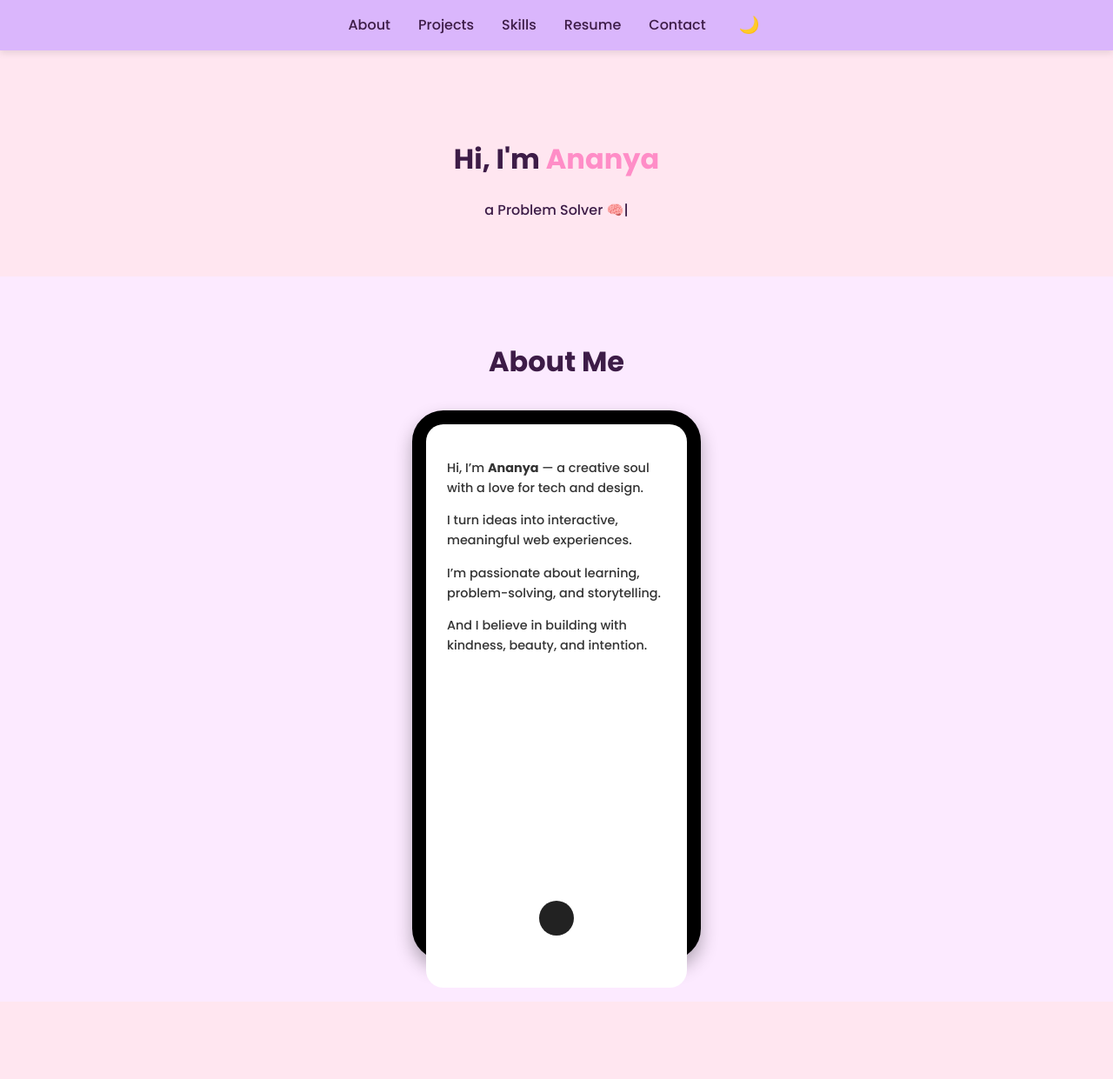
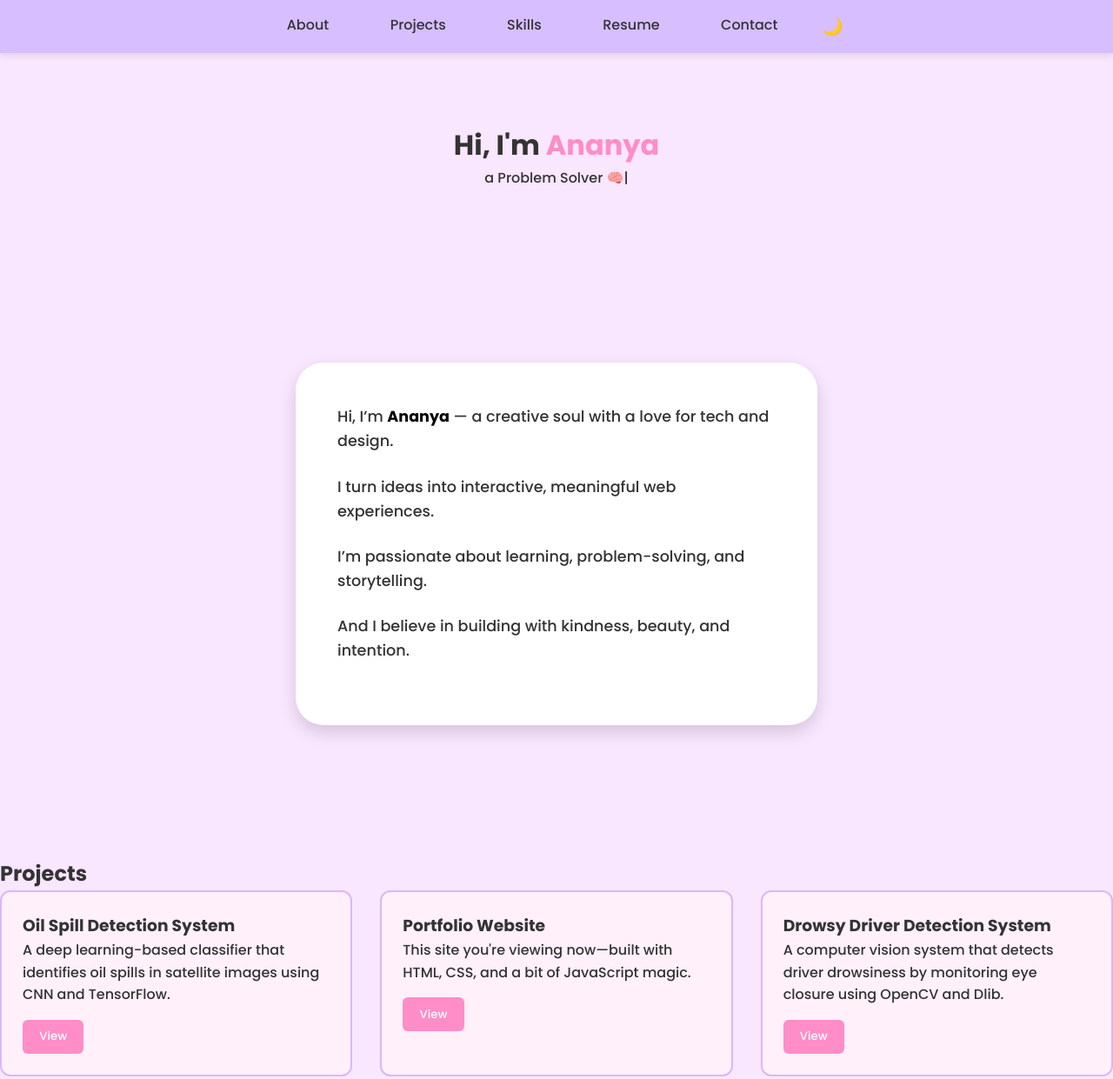
Before and after one commit to ananananyuh/portfolio, a plain HTML site: page index.html in a window 1280 px wide. Shown: the top 1241 px of the page at 87% size. Drawn offline with nearby package versions, Linux system fonts and the light colour scheme.

Commit message:
About Me new changes

```diff
--- a/index.html
+++ b/index.html
@@ -25,15 +25,12 @@
     <p><span id="typed"></span></p>
   </header>
 
-  <section id="about" class="about-section">
-  <h2>About Me</h2>
-  <div class="iphone-frame">
-    <div class="iphone-screen">
-      <p>Hi, I’m <strong>Ananya</strong> — a creative soul with a love for tech and design.</p>
-      <p>I turn ideas into interactive, meaningful web experiences.</p>
-      <p>I’m passionate about learning, problem-solving, and storytelling.</p>
-      <p>And I believe in building with kindness, beauty, and intention.</p>
-    </div>
+  <section id="about">
+  <div class="about-container">
+    <p>Hi, I’m <strong>Ananya</strong> — a creative soul with a love for tech and design.</p>
+    <p>I turn ideas into interactive, meaningful web experiences.</p>
+    <p>I’m passionate about learning, problem-solving, and storytelling.</p>
+    <p>And I believe in building with kindness, beauty, and intention.</p>
   </div>
 </section>
 
--- a/style.css
+++ b/style.css
@@ -84,94 +84,84 @@ nav a:hover {
   font-weight: 700;
 }
 
-/* About Section – centered layout */
+/* Reset defaults */
+* {
+  margin: 0;
+  padding: 0;
+  box-sizing: border-box;
+  font-family: 'Poppins', sans-serif;
+}
+
+body {
+  background-color: #f9e6ff;
+  color: #333;
+  line-height: 1.6;
+}
+
+/* Navbar */
+nav {
+  background-color: #d7bfff;
+  display: flex;
+  justify-content: center;
+  padding: 1rem;
+  position: sticky;
+  top: 0;
+  z-index: 10;
+}
+
+nav a {
+  margin: 0 1.2rem;
+  text-decoration: none;
+  color: #333;
+  font-weight: 500;
+}
+
+nav a:hover {
+  color: #6f42c1;
+}
+
+/* About Section */
 #about {
+  min-height: 90vh;
   display: flex;
-  flex-direction: column;
   align-items: center;
   justify-content: center;
-  min-height: 60vh;
-  text-align: center;
+  padding: 2rem;
 }
 
 .about-container {
-  display: flex;
-  justify-content: center;
-  align-items: center;
-  padding: 1rem;
-}
-
-.about-text {
+  background-color: white;
   max-width: 600px;
-  background-color: rgba(255, 240, 250, 0.4);
-  padding: 2rem;
-  border-radius: 12px;
-  line-height: 1.8;
-  font-size: 1.1rem;
-  color: var(--text-color);
-}
-
-body.dark-theme .about-text {
-  background-color: rgba(80, 0, 80, 0.3);
-}
-
-/* Optional: Alternate About Section layout */
-.about-section {
-  padding: 3rem 2rem;
-  text-align: center;
-  background: #fceaff;
-}
-
-.about-section h2 {
-  font-size: 2rem;
-  margin-bottom: 2rem;
-}
-
-.iphone-frame {
-  width: 300px;
-  height: 600px;
-  margin: 0 auto;
-  border: 16px solid #000;
-  border-radius: 36px;
-  position: relative;
-  background: #111;
-  box-shadow: 0 10px 20px rgba(0,0,0,0.3);
-}
-
-.iphone-screen {
-  background: #fff;
-  color: #333;
-  padding: 1.5rem;
-  border-radius: 20px;
-  overflow-y: auto;
-  height: 100%;
-  font-size: 0.9rem;
-  line-height: 1.6;
+  width: 90%;
+  padding: 3rem;
+  border-radius: 2rem;
+  box-shadow: 0 8px 20px rgba(0, 0, 0, 0.15);
   text-align: left;
 }
 
-.iphone-frame::after {
-  content: "";
-  position: absolute;
-  bottom: 12px;
-  left: 50%;
-  transform: translateX(-50%);
-  width: 40px;
-  height: 40px;
-  background: #222;
-  border-radius: 50%;
+.about-container p {
+  margin-bottom: 1.5rem;
+  font-size: 1.1rem;
 }
 
-/* Sections (except About) */
-section:not(#about) {
-  padding: 4rem 2rem;
-  max-width: 900px;
-  margin: auto;
+.about-container strong {
+  font-weight: 600;
+  color: #000;
 }
 
-h2 {
-  text-align: center;
-  margin-bottom: 2rem;
+/* Responsive */
+@media screen and (max-width: 768px) {
+  .about-container {
+    padding: 2rem;
+  }
+
+  nav {
+    flex-wrap: wrap;
+  }
+
+  nav a {
+    margin: 0.5rem;
+  }
 }
 
 /* Project Cards */
```
